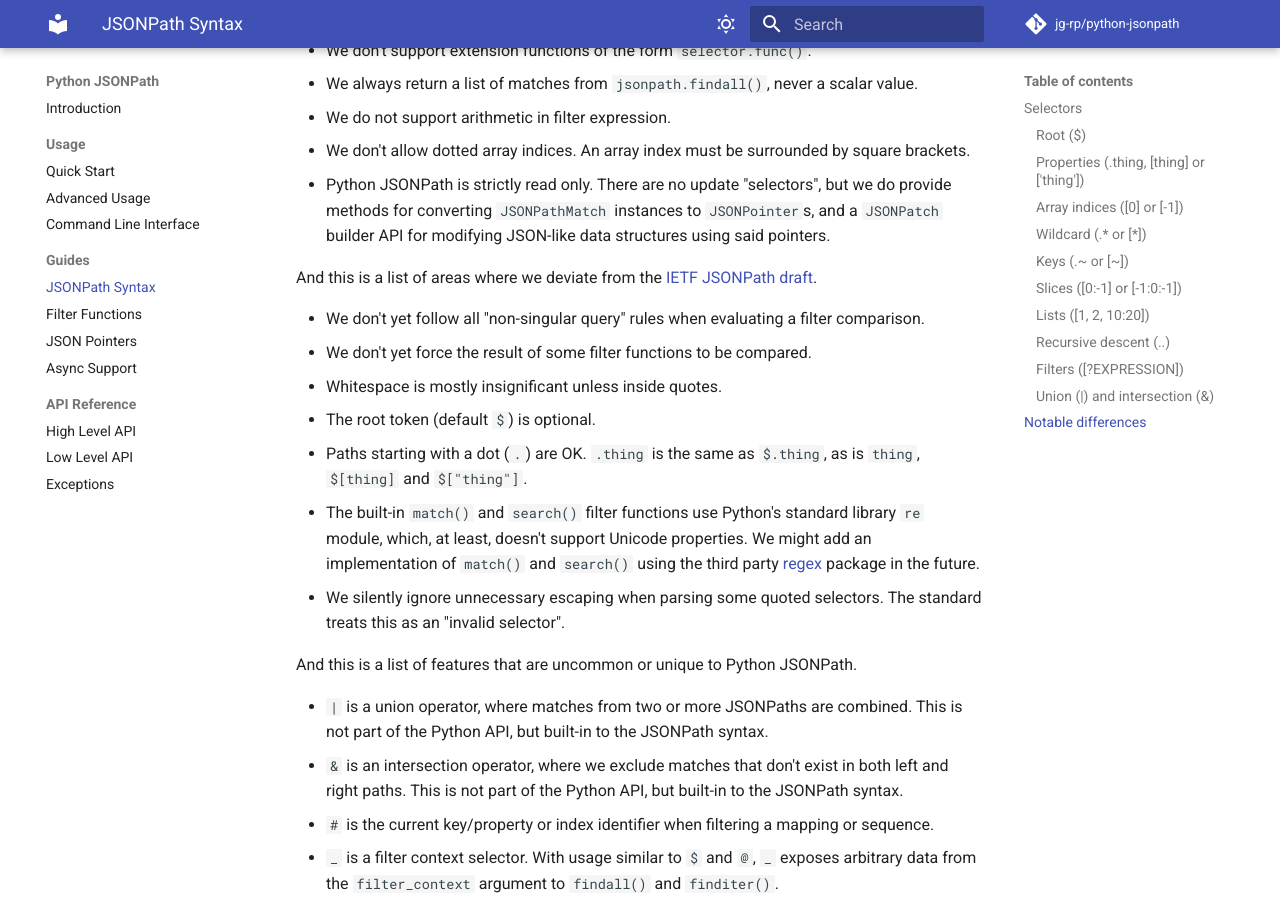
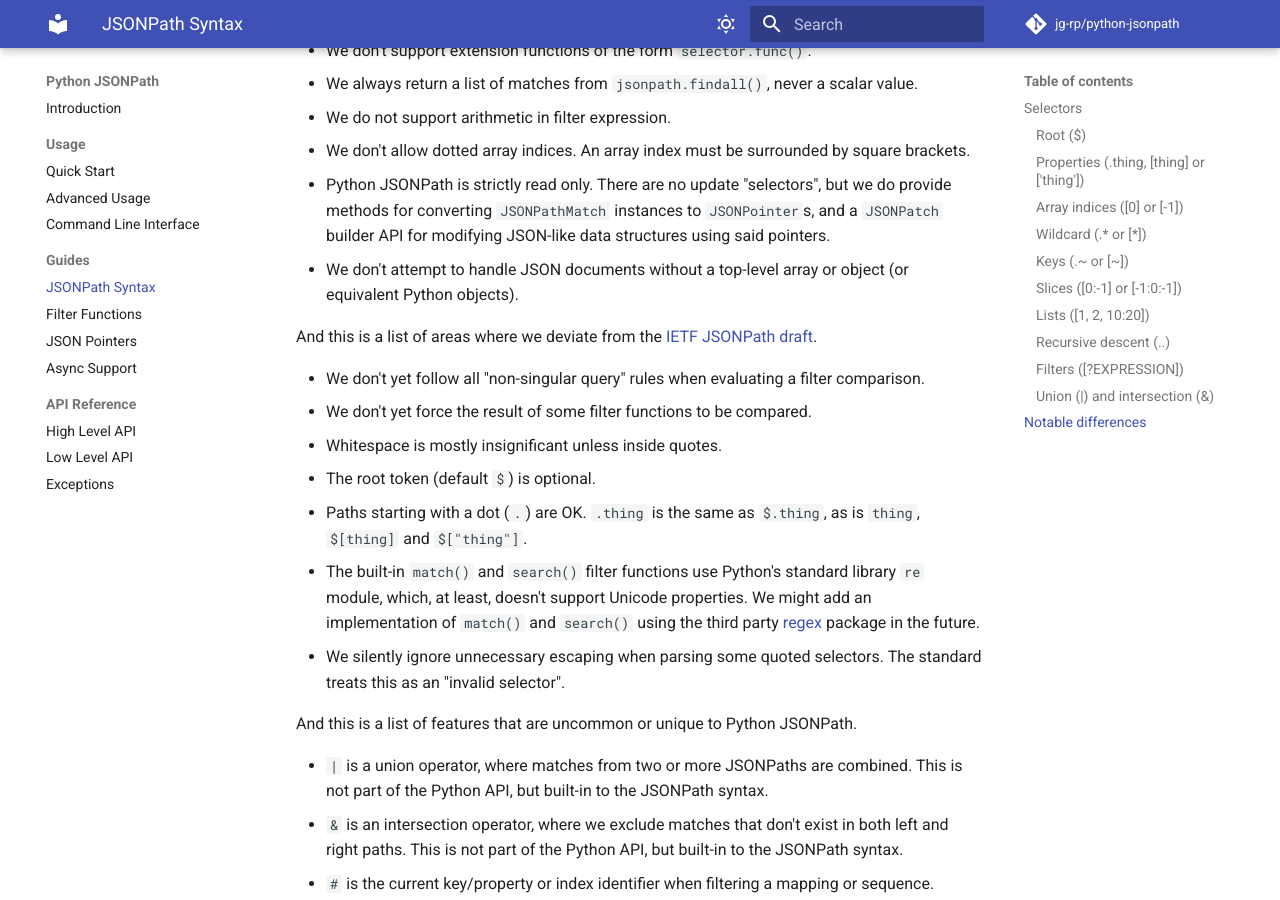
Before and after one commit to jg-rp/python-jsonpath, an MkDocs documentation site: the page built from docs/syntax.md, in a window 1280 px wide and 900 px high, scrolled down 4162 px. Built offline with MkDocs 1.6.1 and Material for MkDocs 9.7.7, drawn with Linux system fonts in a browser that asks for light colours; comment, search, counter and statistics services are not loaded.

Commit message:
docs: note about handleing of top-level arrays/objects

```diff
--- a/docs/syntax.md
+++ b/docs/syntax.md
@@ -183,6 +183,7 @@ This is a list of things that you might find in other JSONPath implementation th
 - We do not support arithmetic in filter expression.
 - We don't allow dotted array indices. An array index must be surrounded by square brackets.
 - Python JSONPath is strictly read only. There are no update "selectors", but we do provide methods for converting `JSONPathMatch` instances to `JSONPointer`s, and a `JSONPatch` builder API for modifying JSON-like data structures using said pointers.
+- We don't attempt to handle JSON documents without a top-level array or object (or equivalent Python objects).
 
 And this is a list of areas where we deviate from the [IETF JSONPath draft](https://datatracker.ietf.org/doc/html/draft-ietf-jsonpath-base-13).
 
```
